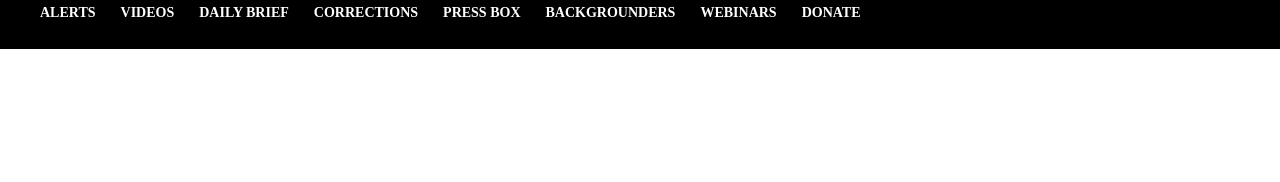
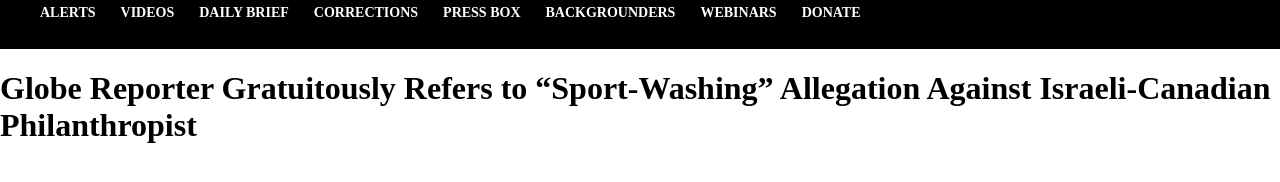
Before and after one commit to julianoacunia/TaskNews, a plain HTML site: page news2.html in a window 1280 px wide. Shown: the part 162-344 px from the top of the page. Drawn offline with Linux system fonts and the light colour scheme.

Commit message:
Title news

```diff
--- a/news2.html
+++ b/news2.html
@@ -35,5 +35,10 @@
             </ul>
         </nav>
     </div>
+    <div class="container">
+        <div class="container-title">
+            <h1>Globe Reporter Gratuitously Refers to “Sport-Washing” Allegation Against Israeli-Canadian Philanthropist</h1>
+        </div>
+    </div>
 </body>
 </html>
```
